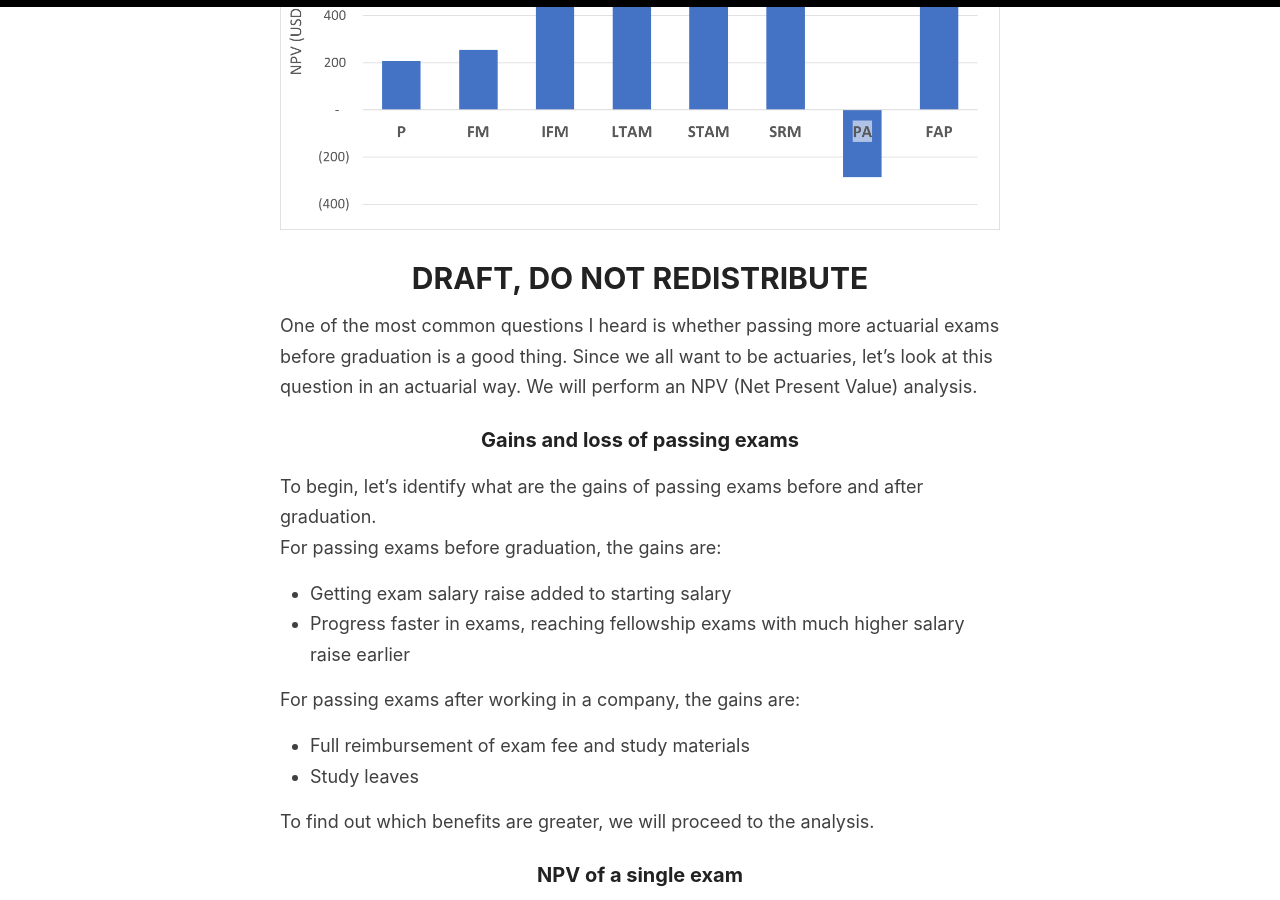
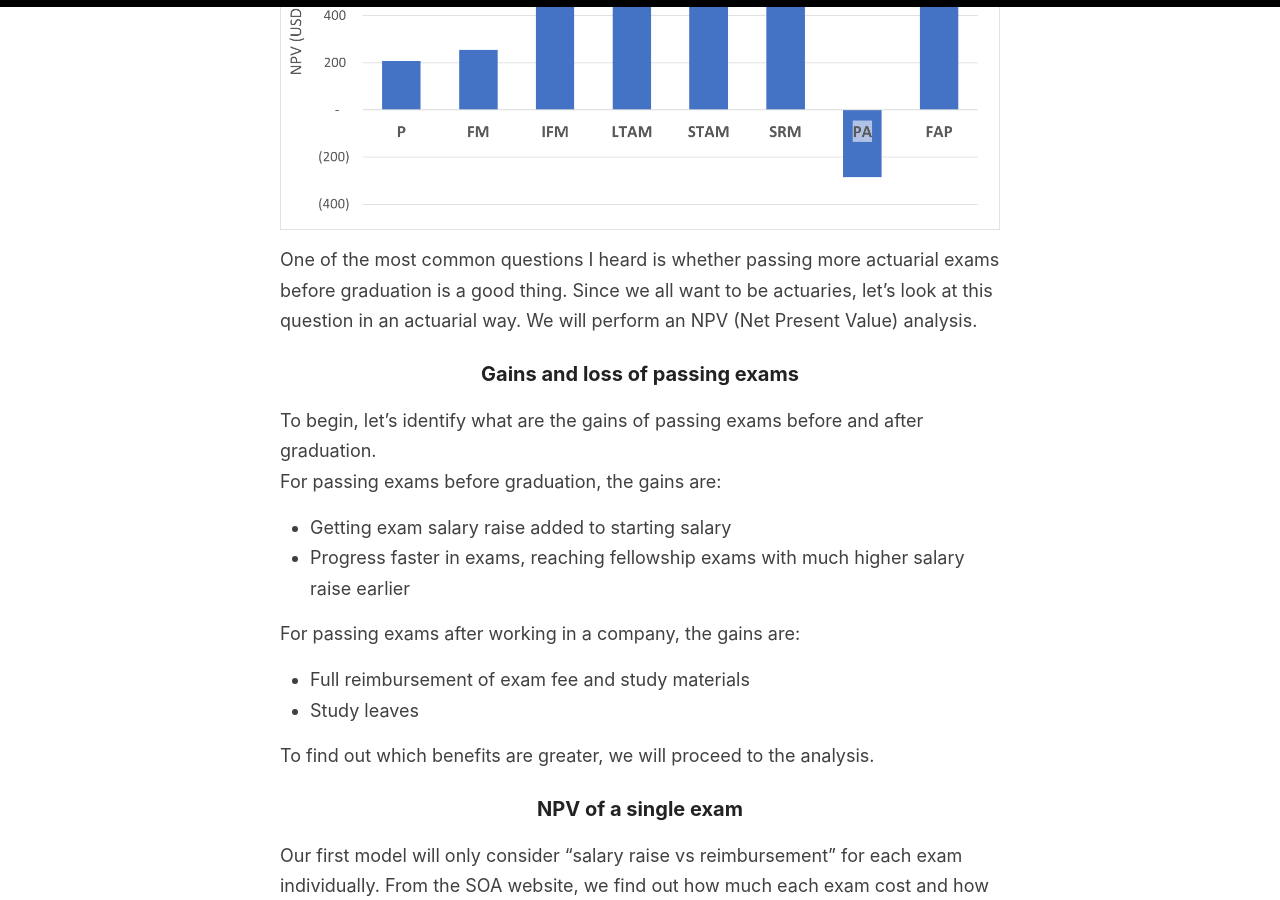
Before and after one commit to actuarialcat/actuarialcat.github.io, a Jekyll site: the page built from _posts/2021-02-25-How-many-exams.md, in a window 1280 px wide and 900 px high, scrolled down 573 px. Built offline with Jekyll 4.4.1, drawn with Linux system fonts in a browser that asks for light colours.

Commit message:
Update 2021-02-25-How-many-exams.md

```diff
--- a/_posts/2021-02-25-How-many-exams.md
+++ b/_posts/2021-02-25-How-many-exams.md
@@ -7,8 +7,6 @@ excerpt: One of the most common questions I heard is whether passing more actuar
 ---
 
 ![NPV of SOA exams](/images/article_images/2021-02-25-How-many-exams/NPV_Exam.png)
-
-# DRAFT, DO NOT REDISTRIBUTE
 
 One of the most common questions I heard is whether passing more actuarial exams before graduation is a good thing.
 Since we all want to be actuaries, let’s look at this question in an actuarial way.
```
